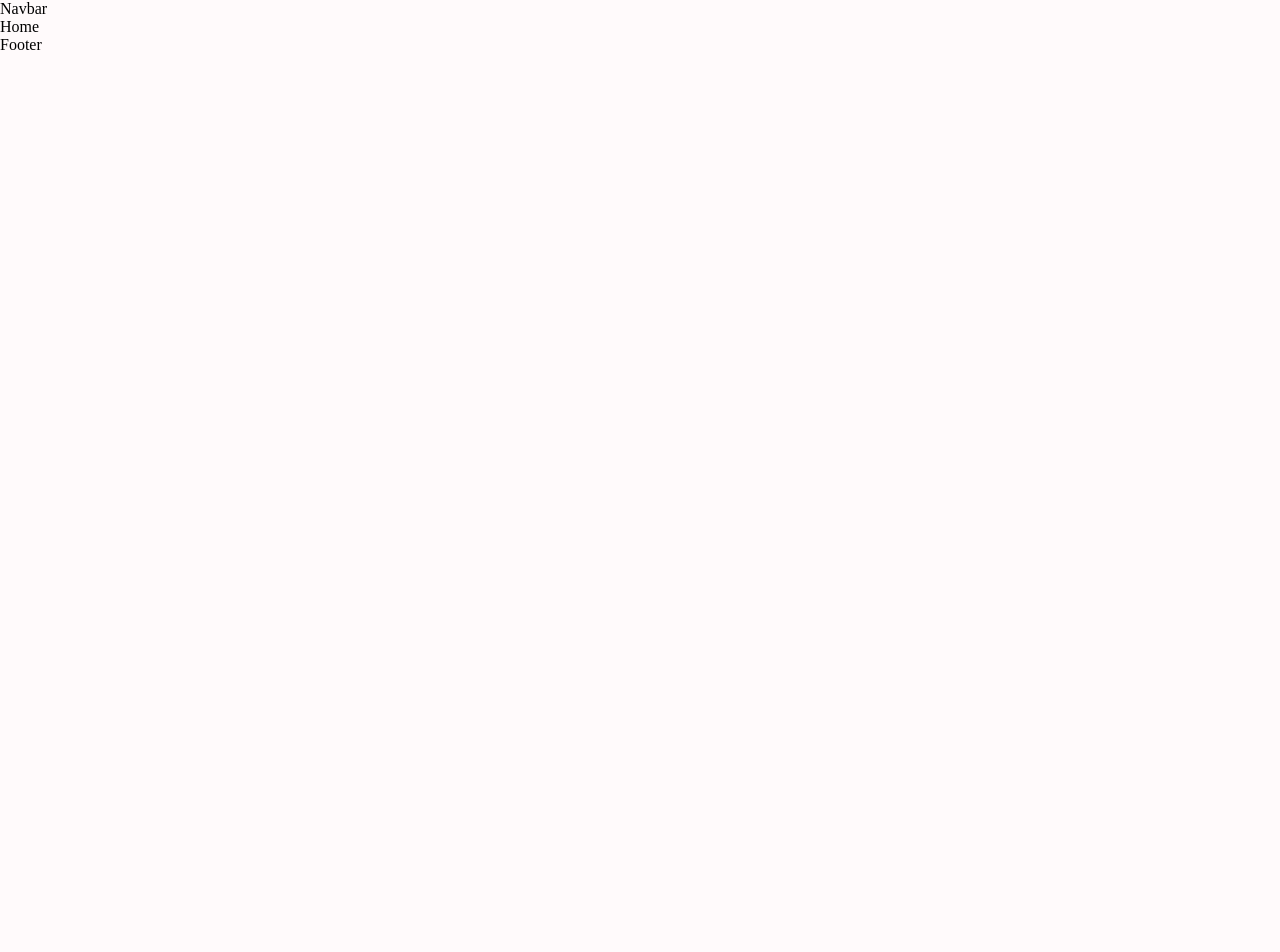
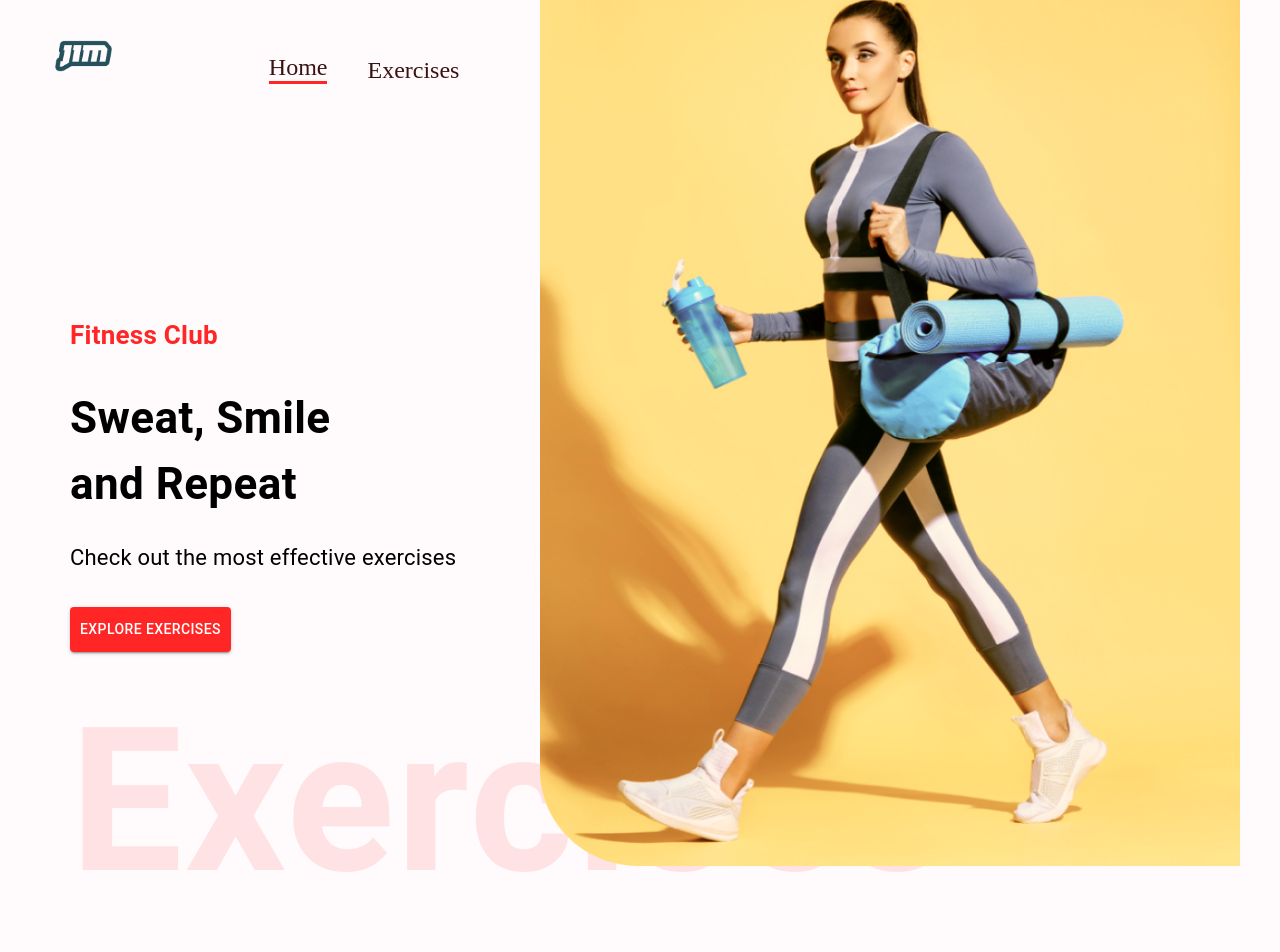
Before and after one commit to th0ng/jimaki, a React (Create React App) app: page / in a window 1280 px wide. Shown: the top 952 px of the page. Before the commit the page ends 800 px from the top, so only its background shows below. Built offline with nearby package versions, Linux system fonts and the light colour scheme.

Commit message:
homepage

```diff
--- /dev/null
+++ b/src/components/Exercises.js
@@ -0,0 +1,9 @@
+import React from 'react'
+
+const Exercises = () => {
+  return (
+    <div>Exercises</div>
+  )
+}
+
+export default Exercises
--- /dev/null
+++ b/src/components/HeroBanner.js
@@ -0,0 +1,40 @@
+import React from 'react';
+import { Box, Stack, Typography, Button } from '@mui/material';
+import HeroBannerImage from '../assets/images/banner.png'
+
+const HeroBanner = () => {
+  return (
+    <Box sx={{
+      mt: { lg: '212px', xs: '70px'},
+      ml: { sm: '50px'}
+    }} position="relative" p="20px">
+      <Typography color="#FF2625" fontWeight="600" fontSize="26px">
+        Fitness Club
+      </Typography>
+      <Typography fontWeight="700"
+      sx={{fontSize: {lg: '44px', xs: '40px'}}}
+      mb="23px" mt="30px"
+      >
+        Sweat, Smile <br /> and Repeat
+      </Typography>
+      <Typography fontSize="22px" lineHeight="35px" mb={4}>
+        Check out the most effective exercises
+      </Typography>
+      <Button variant="contained" color="error" href="#exercises" sx={{backgroundColor: '#ff2625', padding: '10px'}}>Explore Exercises</Button>
+      <Typography
+        fontWeight={600}
+        color="#ff2625"
+        sx={{
+          opacity: 0.1,
+          display: { lg: 'block', xs: 'none'},
+        }}
+        fontSize="200px"
+      >
+        Exercises
+      </Typography>
+      <img src={HeroBannerImage} alt="banner" className='hero-banner-img' />
+    </Box>
+  )
+}
+
+export default HeroBanner
--- a/src/components/Navbar.js
+++ b/src/components/Navbar.js
@@ -1,8 +1,20 @@
 import React from 'react'
+import { Link } from 'react-router-dom';
+import { Stack } from '@mui/material';
+
+import Logo from '../assets/images/Logo.png';
 
 const Navbar = () => {
   return (
-    <div>Navbar</div>
+    <Stack direction="row" justifyContent="space-around" sx={{gap: {sm: '122px', xs: '40px'}, mt: {sm: '32px', xs: '20px'}, justifyContent:'none'}} px="20px">
+      <Link to="/">
+        <img src={Logo} alt="logo" style={{height: '48px', margin: '0 20px'}}/>
+      </Link>
+      <Stack direction="row" gap="40px" fontSize="24px" alignItems="flex-end">
+        <Link to="/" style={{textDecoration: 'none', color: '#3A1212', borderBottom: '3px solid #FF2625'}}>Home</Link>
+        <a href="#exercises" style={{textDecoration: 'none', color: '#3A1212'}}>Exercises</a>
+      </Stack>
+    </Stack>
   )
 }
 
--- /dev/null
+++ b/src/components/SearchExercises.js
@@ -0,0 +1,9 @@
+import React from 'react'
+
+const SearchExercises = () => {
+  return (
+    <div>SearchExercises</div>
+  )
+}
+
+export default SearchExercises
--- a/src/pages/Home.js
+++ b/src/pages/Home.js
@@ -1,8 +1,17 @@
-import React from 'react'
+import React, { useState } from 'react';
+import {Box} from '@mui/material';
+
+import Exercises from '../components/Exercises';
+import SearchExercises from '../components/SearchExercises';
+import HeroBanner from '../components/HeroBanner';
 
 const Home = () => {
   return (
-    <div>Home</div>
+    <Box>
+      <HeroBanner />
+      <SearchExercises />
+      <Exercises />
+    </Box>
   )
 }
 
```
Also changed, not shown: src/assets/images/Logo.png.
